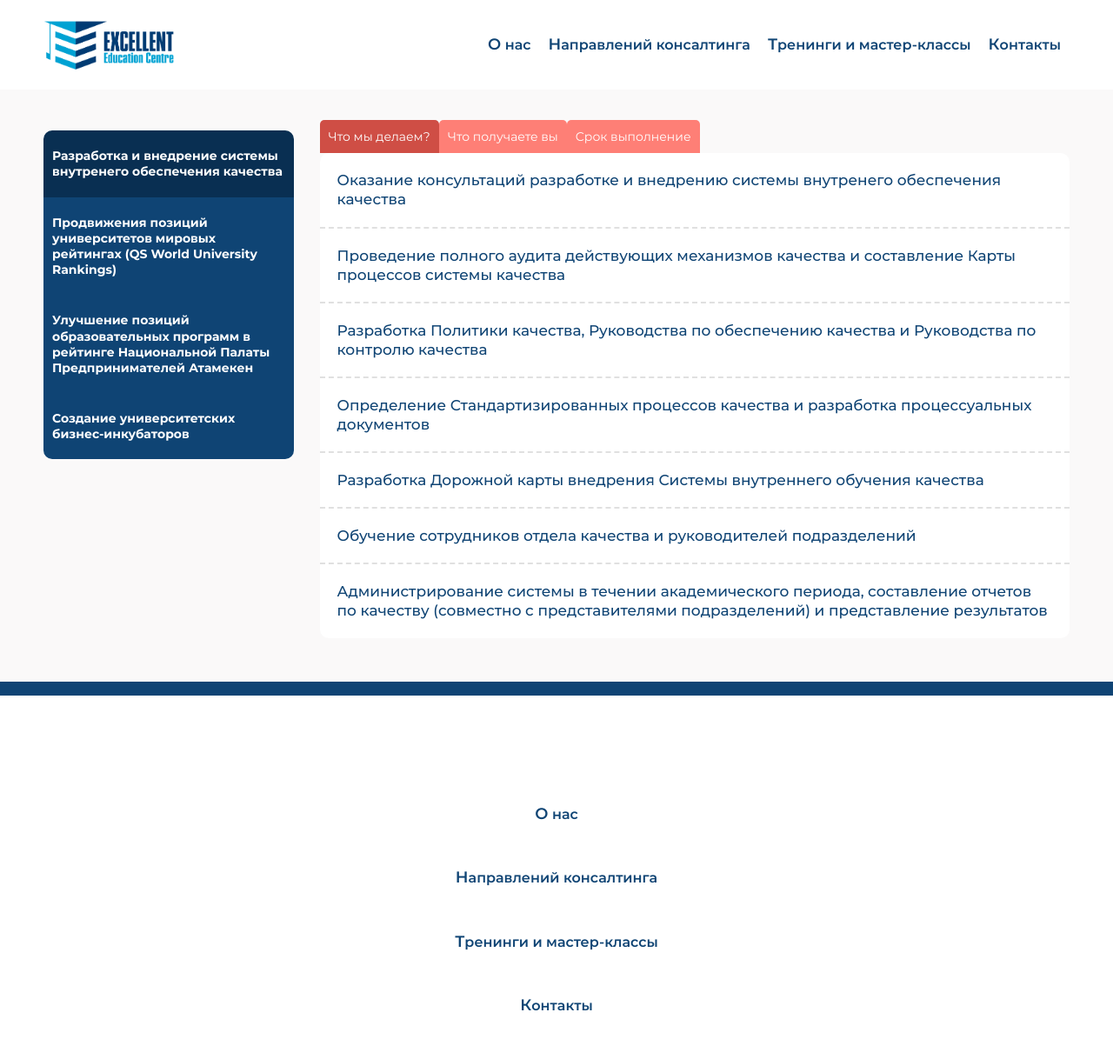
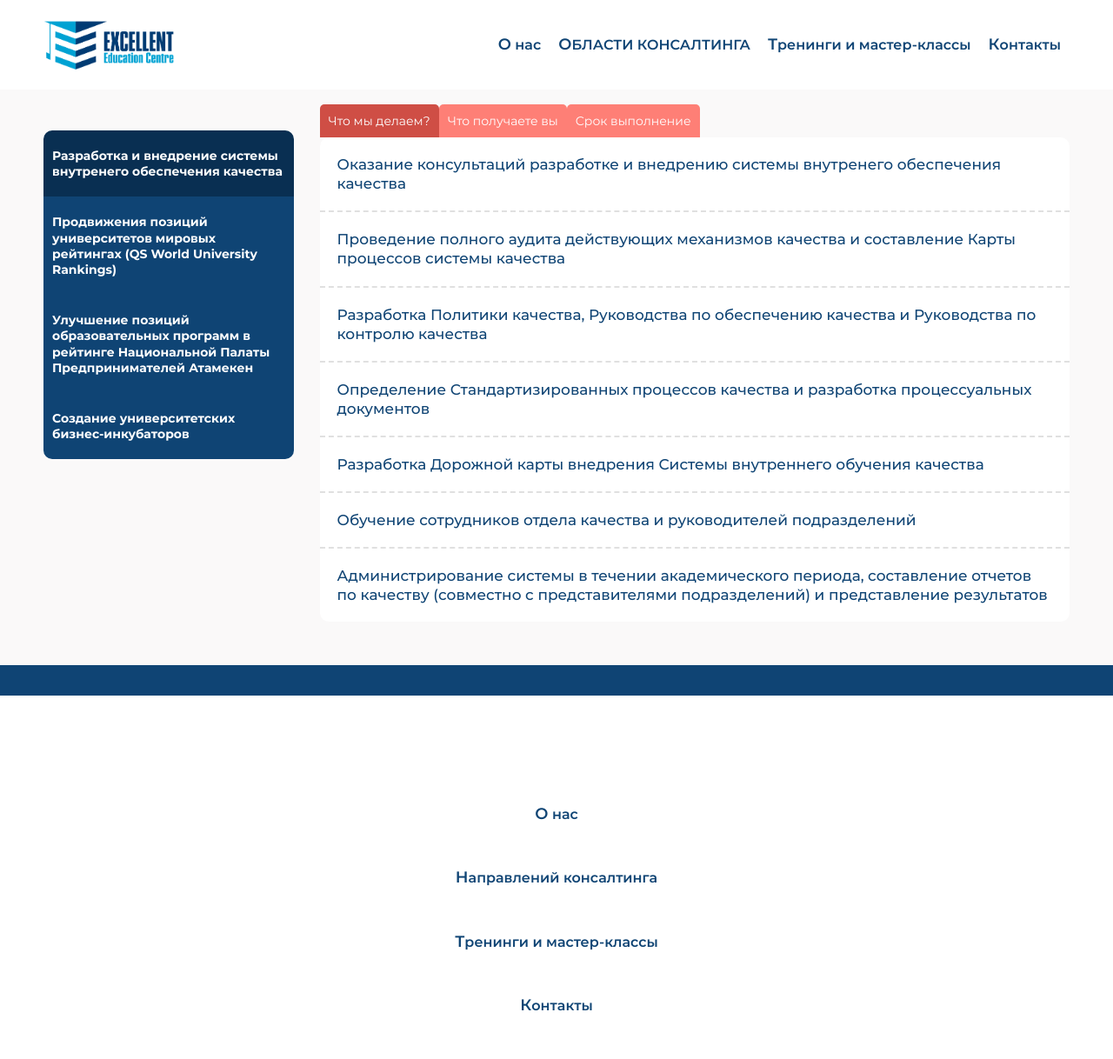
Before and after one commit to BakdauletBolat/exelent, a Django app: page /direction/ in a window 1280 px wide. Shown: the whole page at 87% size. After the commit the page ends 1163 px from the top, so only its background shows below. Run offline with Django 3.2, Linux system fonts and the light colour scheme.

Commit message:
wordfixes

```diff
--- a/templates/eduapp/about-us.html
+++ b/templates/eduapp/about-us.html
@@ -72,7 +72,7 @@
                         <div class="card-item__name">Бажирова Камшат</div>
                         <p class="card-item__pos">Должность Excellent Educational Centre </p>
                         <div class="card-item__des">
-                            - PhD, координатор по созданию бизнес-инкубаторов.
+                            PhD, координатор по созданию бизнес-инкубаторов и развитию стартапов
                         </div>
                         <a href="{% url 'mailsend' %}" class="card-item__contact">Связаться</a>
                     </article>
--- a/templates/eduapp/direction.html
+++ b/templates/eduapp/direction.html
@@ -1,10 +1,9 @@
 {% extends 'layouts/app.html' %}
 {% load static %}
+{% block title %}
+ОБЛАСТИ КОНСАЛТИНГА
+{% endblock %}
 {% block content %}
-{% block title %}
-Направлений консалтинга
-
-{% endblock %}
 <div class="mt-h main-center-block">
 
     <div class="grid-2 block-about-us mt-5">
--- a/templates/layouts/app.html
+++ b/templates/layouts/app.html
@@ -30,7 +30,7 @@
                     <div class="navigation_block">
                         <ul class="navigation">
                             <li class="navigation_items"><a href="{% url 'aboutUs' %}" class="navigation_links">о нас</a></li>
-                            <li class="navigation_items"><a href="{% url 'direction' %}" class="navigation_links">направлений консалтинга</a></li>
+                            <li class="navigation_items"><a href="{% url 'direction' %}" class="navigation_links">ОБЛАСТИ КОНСАЛТИНГА</a></li>
                             <li class="navigation_items"><a href="{% url 'training' %}" class="navigation_links">тренинги и мастер-классы</a></li>
                             <li class="navigation_items"><a href="{% url 'aboutUs' %}" class="navigation_links">Контакты</a></li>
 
```
Also changed, not shown: templates/eduapp/index.html (+5 -5 lines).
